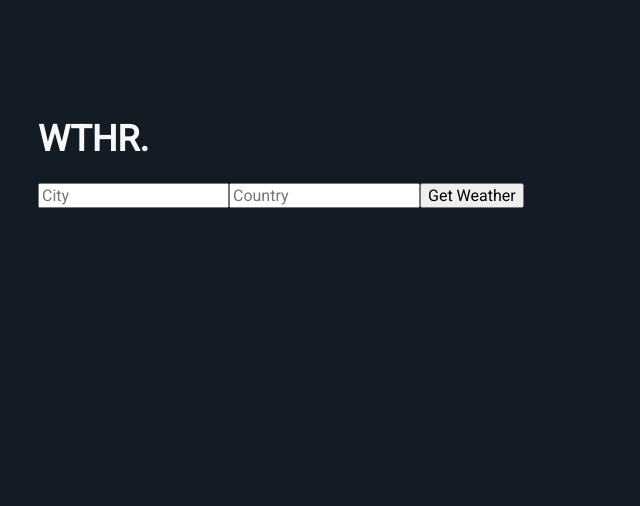
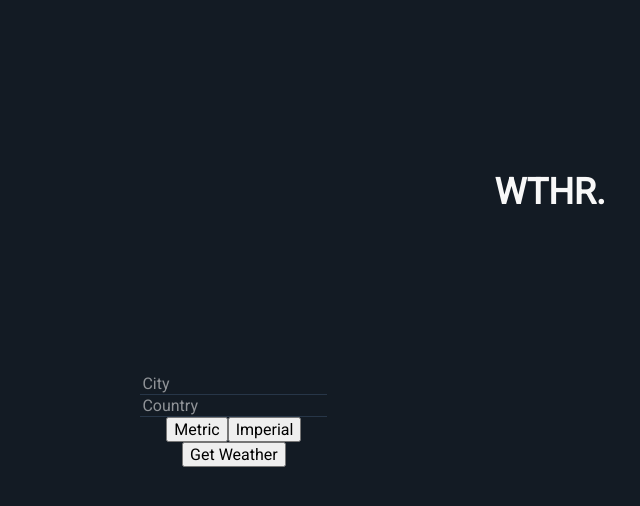
Before and after one commit to EmilyAbrahart/weather-app, a React (Create React App) app: page / in a window 1280 px wide. Shown: the top 506 px of the page, without its empty margins (90-730 px from the left). Built offline with nearby package versions, Linux system fonts and the light colour scheme.

Commit message:
state set, initial weather components and data rendering

```diff
--- a/package.json
+++ b/package.json
@@ -6,6 +6,7 @@
     "@testing-library/jest-dom": "^4.2.4",
     "@testing-library/react": "^9.4.0",
     "@testing-library/user-event": "^7.2.1",
+    "axios": "^0.19.1",
     "dotenv": "^8.2.0",
     "moment": "^2.24.0",
     "react": "^16.12.0",
--- a/src/components/App.jsx
+++ b/src/components/App.jsx
@@ -1,49 +1,113 @@
-import React, { useState } from 'react';
+import React, { useState, useEffect } from 'react';
 import styled from 'styled-components';
-import moment from 'moment';
+import axios from 'axios';
 import ContentLayout from './ContentLayout';
 import { FlexFunc, color_dark } from '../styles/styles';
 
 function App() {
-  const [weather, setWeather] = useState({});
-  const [cityState, setCity] = useState('');
-  const [countryState, setCountry] = useState('');
+  const [weather, setWeather] = useState('');
+  const [city, setCity] = useState('');
+  const [country, setCountry] = useState('');
+  const [units, setUnits] = useState('metric');
+  const [isLoading, setIsLoading] = useState(false);
+  const [data, setData] = useState('');
   const [error, setError] = useState('');
 
-  const getWeather = async e => {
+  const getWeather = e => {
+    setIsLoading(true);
     e.preventDefault();
-    const city = e.target.elements.city.value;
-    const country = e.target.elements.country.value;
+    const cityQuery = e.target.elements.city.value;
+    const countryQuery = e.target.elements.country.value;
+    const url = `https://api.openweathermap.org/data/2.5/forecast?q=${cityQuery},${countryQuery}&APPID=${process.env.REACT_APP_WEATHER_API_KEY}&units=${units}`;
 
-    const api_call = await fetch(
-      `https://api.openweathermap.org/data/2.5/weather?q=${city},${country}&APPID=${process.env.REACT_APP_WEATHER_API_KEY}&units=metric`
-    );
-    const data = await api_call.json();
+    axios
+      .get(url)
+      .then(res => setData(res))
+      .catch(err => setError(err));
+  };
 
-    setWeather({
-      general: data.weather[0].main,
-      description: data.weather[0].description,
-      icon: data.weather[0].icon,
-      temp: data.main.temp,
-      temp_min: data.main.temp_min,
-      temp_max: data.main.temp_max,
-      temp_feel: data.main.feels_like,
-      humidity: data.main.humidity,
-      wind_speed: data.wind.speed,
-      sunrise: moment(data.sys.sunrise).format('HH:mm:ss'),
-      sunset: moment(data.sys.sunset).format('HH:mm:ss')
-    });
-    setCity(city);
-    setCountry(country);
-  };
+  useEffect(() => {
+    if (data) {
+      setCity(data.data.city.name);
+      setCountry(data.data.city.country);
+
+      setWeather({
+        one: {
+          date: data.data.list[0].dt_txt,
+          general: data.data.list[0].weather[0].main,
+          description: data.data.list[0].weather[0].description,
+          icon: data.data.list[0].weather[0].icon,
+          temp: data.data.list[0].main.temp,
+          temp_min: data.data.list[0].main.temp_min,
+          temp_max: data.data.list[0].main.temp_max,
+          temp_feel: data.data.list[0].main.feels_like,
+          humidity: data.data.list[0].main.humidity,
+          wind_speed: data.data.list[0].wind.speed
+        },
+        two: {
+          date: data.data.list[8].dt_txt,
+          general: data.data.list[8].weather[0].main,
+          description: data.data.list[8].weather[0].description,
+          icon: data.data.list[8].weather[0].icon,
+          temp: data.data.list[8].main.temp,
+          temp_min: data.data.list[8].main.temp_min,
+          temp_max: data.data.list[8].main.temp_max,
+          temp_feel: data.data.list[8].main.feels_like,
+          humidity: data.data.list[8].main.humidity,
+          wind_speed: data.data.list[8].wind.speed
+        },
+        three: {
+          date: data.data.list[16].dt_txt,
+          general: data.data.list[16].weather[0].main,
+          description: data.data.list[16].weather[0].description,
+          icon: data.data.list[16].weather[0].icon,
+          temp: data.data.list[16].main.temp,
+          temp_min: data.data.list[16].main.temp_min,
+          temp_max: data.data.list[16].main.temp_max,
+          temp_feel: data.data.list[16].main.feels_like,
+          humidity: data.data.list[16].main.humidity,
+          wind_speed: data.data.list[16].wind.speed
+        },
+        four: {
+          date: data.data.list[24].dt_txt,
+          general: data.data.list[24].weather[0].main,
+          description: data.data.list[24].weather[0].description,
+          icon: data.data.list[24].weather[0].icon,
+          temp: data.data.list[24].main.temp,
+          temp_min: data.data.list[24].main.temp_min,
+          temp_max: data.data.list[24].main.temp_max,
+          temp_feel: data.data.list[24].main.feels_like,
+          humidity: data.data.list[24].main.humidity,
+          wind_speed: data.data.list[24].wind.speed
+        },
+        five: {
+          date: data.data.list[32].dt_txt,
+          general: data.data.list[32].weather[0].main,
+          description: data.data.list[32].weather[0].description,
+          icon: data.data.list[32].weather[0].icon,
+          temp: data.data.list[32].main.temp,
+          temp_min: data.data.list[32].main.temp_min,
+          temp_max: data.data.list[32].main.temp_max,
+          temp_feel: data.data.list[32].main.feels_like,
+          humidity: data.data.list[32].main.humidity,
+          wind_speed: data.data.list[32].wind.speed
+        }
+      });
+
+      setIsLoading(false);
+    }
+  }, [data]);
 
   return (
     <AppContainer>
       <ContentLayout
         weather={weather}
-        city={cityState}
-        country={countryState}
+        city={city}
+        country={country}
         getWeather={getWeather}
+        setUnits={setUnits}
+        units={units}
+        isLoading={isLoading}
       />
     </AppContainer>
   );
@@ -53,6 +117,7 @@ export default App;
 
 const AppContainer = styled.div`
   background-color: ${color_dark};
+  background-position: fixed;
   ${FlexFunc('column', 'center', 'center')};
   width: 100%;
   height: 100vh;
--- a/src/components/ContentLayout.jsx
+++ b/src/components/ContentLayout.jsx
@@ -1,15 +1,32 @@
 import React from 'react';
 import styled from 'styled-components';
-import { color_dark, color_subtle } from '../styles/styles';
+import { FlexFunc, color_dark, color_subtle } from '../styles/styles';
 import Form from './Form';
 import Weather from './Weather';
 
-const ContentLayout = ({ getWeather, city, country, weather }) => {
+const ContentLayout = ({
+  getWeather,
+  city,
+  country,
+  weather,
+  setUnits,
+  units,
+  isLoading
+}) => {
   return (
     <ContentLayoutContainer>
       <h1> WTHR. </h1>
-      <Form getWeather={getWeather} />
-      <Weather weather={weather} city={city} country={country} />
+
+      <ContentContainer>
+        <Form getWeather={getWeather} setUnits={setUnits} />
+        <Weather
+          weather={weather}
+          city={city}
+          country={country}
+          isLoading={isLoading}
+          units={units}
+        />
+      </ContentContainer>
     </ContentLayoutContainer>
   );
 };
@@ -17,9 +34,17 @@ const ContentLayout = ({ getWeather, city, country, weather }) => {
 export default ContentLayout;
 
 const ContentLayoutContainer = styled.div`
+  ${FlexFunc('column', 'center', 'center')}
   width: 80%;
   height: 70%;
   background-color: ${color_dark};
   color: ${color_subtle};
-  border-radius: 1%;
 `;
+
+const ContentContainer = styled.div`
+  ${FlexFunc('row', 'space-evenly', 'center')}
+  width: 80%;
+  height: 70%;
+  background-color: ${color_dark};
+  color: ${color_subtle};
+`
--- /dev/null
+++ b/src/components/FiveDayWeather.jsx
@@ -0,0 +1,20 @@
+import React from 'react';
+import styled from 'styled-components';
+import WeatherDayUnit from './WeatherDayUnit';
+
+const FiveDayWeather = ({ weather, units }) => {
+  return (
+    <div>
+      <h3>5 Day Forecast</h3>
+      <div>
+        <WeatherDayUnit weather={weather} units={units} day='one' />
+        <WeatherDayUnit weather={weather} units={units} day='two' />
+        <WeatherDayUnit weather={weather} units={units} day='three' />
+        <WeatherDayUnit weather={weather} units={units} day='four' />
+        <WeatherDayUnit weather={weather} units={units} day='five' />
+      </div>
+    </div>
+  );
+};
+
+export default FiveDayWeather;
--- a/src/components/Form.jsx
+++ b/src/components/Form.jsx
@@ -1,15 +1,50 @@
 import React from 'react';
+import styled from 'styled-components';
+import { FlexFunc, color_subtle, color_dark_blue } from '../styles/styles';
 
-const Form = ({ getWeather }) => {
+const Form = ({ getWeather, setUnits, units }) => {
+  const setMetric = () => {
+    setUnits('&units=metric');
+  };
+  const setImperial = () => {
+    setUnits('&units=imperial');
+  };
   return (
-    <div>
-      <form onSubmit={getWeather}>
-        <input type="text" name="city" placeholder="City" />
-        <input type="text" name="country" placeholder="Country" />
+    <FormContainer>
+      <StyledForm onSubmit={getWeather}>
+        <FormInput type="text" name="city" placeholder="City" />
+        <FormInput type="text" name="country" placeholder="Country" />
+        <div>
+          <button units={units} type="button" onClick={setMetric}>
+            Metric
+          </button>
+          <button units={units} type="button" onClick={setImperial}>
+            Imperial
+          </button>
+        </div>
+
         <button type="submit">Get Weather</button>
-      </form>
-    </div>
+      </StyledForm>
+    </FormContainer>
   );
 };
 
 export default Form;
+
+const FormContainer = styled.div`
+  ${FlexFunc('column', 'center', 'flex-start')}
+  height:400px;
+`;
+
+const StyledForm = styled.form`
+  ${FlexFunc('column', 'space-evenly', 'center')}
+`;
+
+const FormInput = styled.input`
+  background: none;
+  color: ${color_subtle};
+  border: none;
+  border-bottom: 1px solid ${color_dark_blue};
+  box-shadow: none;
+  outline: none;
+`;
--- /dev/null
+++ b/src/components/OneDayWeather.jsx
@@ -0,0 +1,49 @@
+import React from 'react';
+
+const OneDayWeather = ({ weather, units }) => {
+  return (
+    <div>
+      <h3>Today</h3>
+      <div>
+        <h4>Conditions</h4>
+        {weather.one.general && <div>{weather.one.general}</div>}
+      </div>
+      <div>
+        <h4>Temperature</h4>
+        {weather.one.temp && (
+          <div>
+            {Math.round(weather.one.temp)}
+            {units === 'metric' ? <span>&deg;C</span> : <span>&deg;F</span>}
+          </div>
+        )}
+        {weather.one.temp_min && (
+          <div>
+            Min Temp: {Math.round(weather.one.temp_min)}
+            {units === 'metric' ? <span>&deg;C</span> : <span>&deg;F</span>}
+          </div>
+        )}
+        {weather.one.temp_max && (
+          <div>
+            Max Temp: {Math.round(weather.one.temp_max)}
+            {units === 'metric' ? <span>&deg;C</span> : <span>&deg;F</span>}
+          </div>
+        )}
+        {weather.one.temp_feel && (
+          <div>
+            Feels Like: {Math.round(weather.one.temp_feel)}
+            {units === 'metric' ? <span>&deg;C</span> : <span>&deg;F</span>}
+          </div>
+        )}
+        {weather.one.humidity && <div>Humidity: {Math.round(weather.one.humidity)}% </div>}
+        {weather.one.wind_speed && (
+          <div>
+            Wind: {Math.round(weather.one.wind_speed)}
+            {units === 'metric' ? 'm/s' : 'mph'}
+          </div>
+        )}
+      </div>
+    </div>
+  );
+};
+
+export default OneDayWeather;
--- /dev/null
+++ b/src/components/WeatherDayUnit.jsx
@@ -0,0 +1,19 @@
+import React from 'react';
+import styled from 'styled-components';
+import moment from 'moment';
+
+const WeatherDayUnit = ({ weather, units, day }) => {
+  return (
+    <div>
+      {console.log(weather[day].date)}
+      <div>{moment(weather[day].date).format('Do MMM')}</div>
+      <div>
+        {Math.round(weather[day].temp)}
+        {units === 'metric' ? <span>&deg;C</span> : <span>&deg;F</span>}
+      </div>
+      <img src={`https://openweathermap.org/img/wn/${weather[day].icon}@2x.png`} alt="" />
+    </div>
+  );
+};
+
+export default WeatherDayUnit;
```
Also changed, not shown: src/components/Weather.jsx (+124 -23 lines), .eslintrc.js, 1 other file (tests, documents, lock files or other folders).
